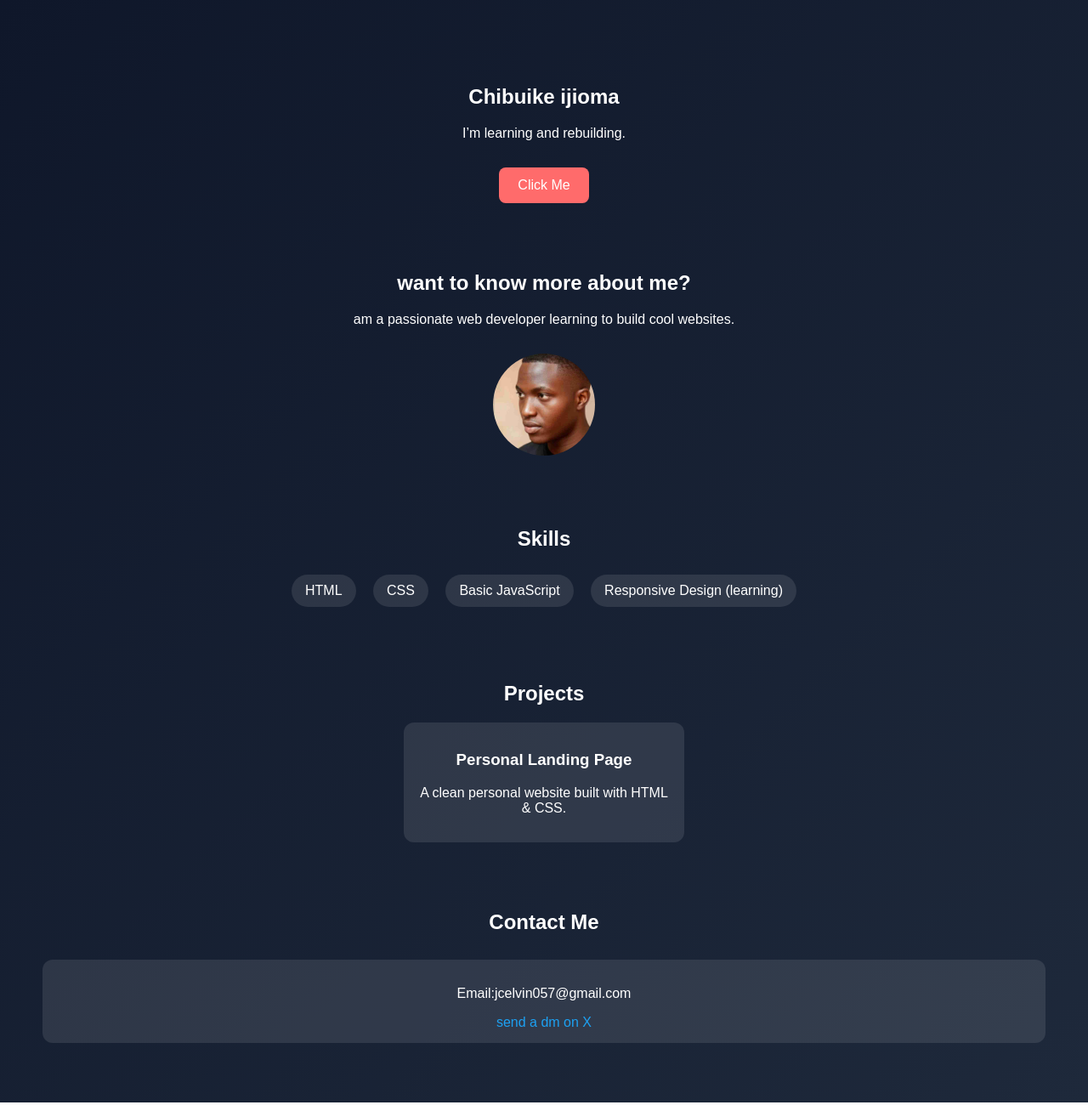
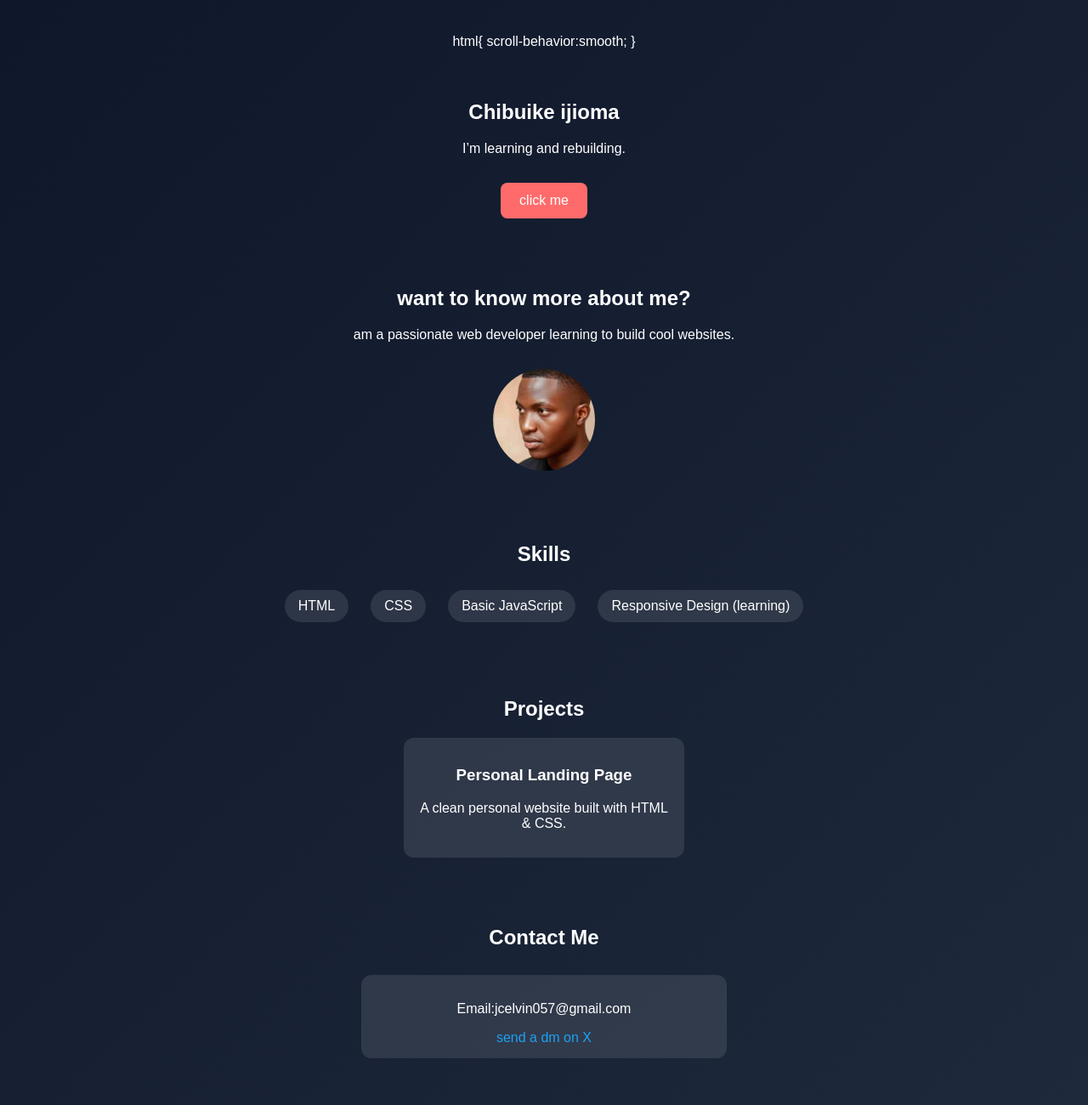
Before and after one commit to jcelvin057tech/my-web-identity, a plain HTML site: page index.html in a window 1280 px wide. Shown: the whole page at 85% size. Drawn offline with Linux system fonts and the light colour scheme.

Commit message:
Add files via upload
update my html and css

```diff
--- a/index.html
+++ b/index.html
@@ -1,5 +1,8 @@
 <!DOCTYPE html>
 <html lang="en">
+  html{
+    scroll-behavior:smooth;
+  }
 <head>
   <meta charset="UTF-8">
   <meta name="viewport" content="width=device-width, initial-scale=1.0" />
@@ -10,15 +13,15 @@
   <section class="hero">
   <h1>Chibuike ijioma</h1>
   <p>I’m learning and rebuilding.</p>
-  <button onclick="document.getElementById('about').scrollIntoView({behavior: 'smooth'})">
-  Click Me
-</button>
+  <a href="#about"
+  class="scroll-btn">click me</a>
   </section>
   <section id="about">
   <h2>want to know more about me?</h2>
   <p>am a passionate web developer learning to build cool websites.</p>
   <figure>
   <img src="my-photo.jpg" alt="photo of chibuike" class="profile-img" />
+  </figure>
   </section>
   <section id="skill">
     <h2>Skills</h2>
@@ -41,6 +44,7 @@
     <div class="contact-info">
     <p>Email:jcelvin057@gmail.com</p>
     <a href="https://x.com/am_john_" target="_blank">send a dm on X</a>
+    </div>
   </section>
 </body>
 </html>
--- a/styles.css
+++ b/styles.css
@@ -5,25 +5,28 @@ body {
   color: white;
   text-align: center;
   padding: 40px 20px;
+  box-sizing: border-box;
 }
 
 .hero {
   margin-top: 60px;
 }
 
-button {
+.scroll-btn {
   background: #ff6b6b;
   color: white;
-  border: none;
+  text-decoration: none;
+  display: inline-block;
   padding: 12px 22px;
   border-radius: 8px;
   font-size: 16px;
-  cursor: pointer;
   margin-top: 15px;
+  transition: 0.3s;
 }
 
-button:hover {
+.scroll-btn:hover {
   background: #ff8787;
+transform: scale(1.05);
 }
 
 section {
@@ -41,6 +44,10 @@ section {
 ul {
   list-style: none;
   padding: 0;
+  display: flex;
+  flex-wrap: wrap;
+  justify-content: center;
+  gap: 10px;
 }
 
 ul li {
@@ -60,7 +67,8 @@ ul li {
 }
 .contact-info {
   background: rgba(255,255,255,0.1);
-  margin: 30px;
+  margin: 30px auto;
+  max-width: 400px;
   padding: 15px;
   border-radius: 12px;
 }
```
